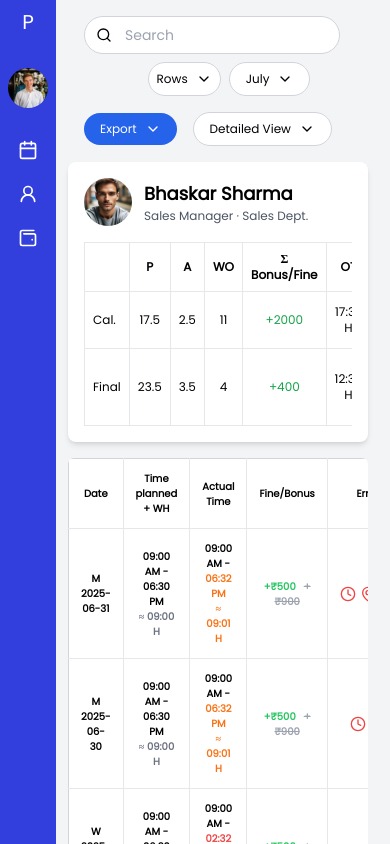
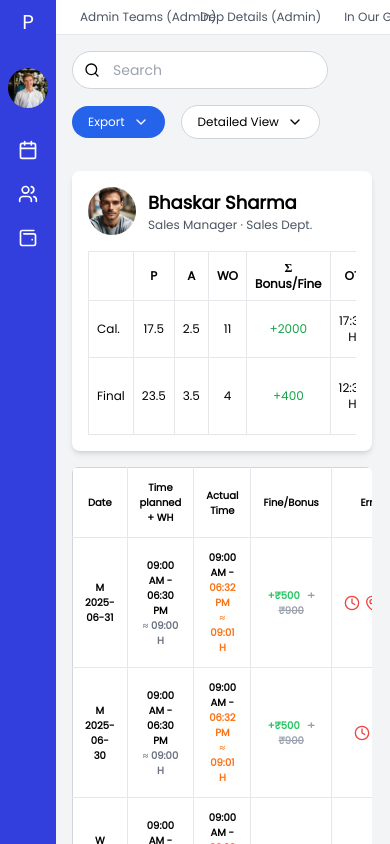
Before and after one commit to Farooq7234/dashboard-praavi, a Next.js app: page / in a window 390 px wide. Shown: the top 844 px of the page. Built offline with nearby package versions, Linux system fonts and the light colour scheme.

Commit message:
feat: add TabNavigation component and enhance layout structure

```diff
--- a/app/page.js
+++ b/app/page.js
@@ -2,6 +2,7 @@ import AttendanceTable from "@/components/AttendanceTable";
 import EmployeeRecord from "@/components/EmployeeRecord";
 import SearchHeader from "@/components/SearchHeader";
 import Sidebar from "@/components/Sidebar";
+import TabNavigation from "@/components/TabNavigation";
 import UserList from "@/components/UserList";
 
 export default function Home() {
@@ -13,15 +14,20 @@ export default function Home() {
   };
   return (
     <>
-      <main className="bg-gray-100 flex gap-3 lg:gap-6 w-full">
+      <main className="bg-gray-100 gap-3 lg:gap-6 w-full overflow-x-hidden">
+        <div className="flex">
           <Sidebar />
+          <div className="flex-1">
             <div className="w-full sm:mx-4">
+              <TabNavigation />
               <SearchHeader />
-          <div className="flex gap-4">
+            </div>
+            <div className="flex gap-4 sm:mx-4 mt-4">
               <UserList />
-            <div className="flex flex-col justify-start  gap-4 w-full">
+              <div className="flex flex-col justify-start gap-4 w-full">
                 <EmployeeRecord employeeData={employeeData} />
                 <AttendanceTable />
+              </div>
             </div>
           </div>
         </div>
--- a/components/AttendanceTable.jsx
+++ b/components/AttendanceTable.jsx
@@ -8,6 +8,7 @@ import {
   Edit3,
   MessageCircle,
   ChevronDown,
+  Link,
 } from "lucide-react";
 
 const AttendanceTable = () => {
@@ -32,7 +33,7 @@ const AttendanceTable = () => {
     return <p>No attendance records available.</p>;
 
   return (
-    <div className="overflow-x-auto rounded-md w-[300px] overflow-hidden sm:w-auto">
+    <div className="overflow-x-auto rounded-md w-[300px] ml-4  overflow-hidden sm:w-auto">
       <table className="w-full border-collapse text-[10px] bg-white  font-bold border border-gray-300 text-center">
         <thead>
           <tr className="border-b border-gray-200">
@@ -138,9 +139,10 @@ const AttendanceTable = () => {
               {/* Actions */}
               <td className="p-3">
                 <div className="flex items-center gap-2 justify-center">
-                  <Edit3 className="w-4 h-4 text-gray-400 cursor-pointer" />
-                  <MessageCircle className="w-4 h-4 text-gray-400 cursor-pointer" />
-                  <MoreVertical className="w-4 h-4 text-gray-400 cursor-pointer" />
+                  <Link className="w-4 h-4 text-gray-800 cursor-pointer" /> 3
+                  <MessageCircle className="w-4 h-4 text-gray-800 cursor-pointer" />{" "}
+                  3
+                  <MoreVertical className="w-4 h-4 text-gray-800 cursor-pointer" />
                 </div>
               </td>
             </tr>
--- a/components/EmployeeRecord.jsx
+++ b/components/EmployeeRecord.jsx
@@ -2,9 +2,9 @@ import React from "react";
 
 const EmployeeRecord = ({ employeeData }) => {
   return (
-    <div className="bg-white  flex justify-between items-center flex-wrap  rounded-lg shadow-md p-4  h-fit w-[300px] sm:w-auto">
+    <div className="bg-white  flex justify-between items-center flex-wrap  rounded-lg shadow-md p-4 ml-4  h-fit w-[300px] sm:w-auto">
       <div className="flex items-start gap-4 mb-4">
-        {/* Employee Profile Section */}
+        {/* Employee Profile 💠 */}
         <div className="flex items-center gap-3">
           <img
             src="man.jpg"
@@ -21,8 +21,7 @@ const EmployeeRecord = ({ employeeData }) => {
           </div>
         </div>
       </div>
-
-      {/* Attendance Table */}
+      {/* Table 💠 */}
       <div className="overflow-x-auto">
         <table className="w-full text-xs  ">
           <thead>
--- a/components/SearchHeader.jsx
+++ b/components/SearchHeader.jsx
@@ -4,9 +4,7 @@ import { Search, ChevronDown } from "lucide-react";
 const SearchHeader = () => {
   return (
     <div className="flex flex-col sm:flex-row justify-between items-center p-4  sm:w-full gap-4 ">
-      {/* Left Section */}
-      <div className="flex flex-wrap items-center gap-2  sm:gap-4 w-full sm:w-auto justify-center sm:justify-start">
-        {/* Search Input */}
+      <div className="flex flex-wrap items-center gap-2  sm:gap-4 w-full sm:w-auto justify-start">
         <div className="relative flex-grow max-w-xs w-full sm:w-auto">
           <div className="absolute inset-y-0 left-3 flex items-center pointer-events-none">
             <Search className="h-4 w-4 text-black" />
@@ -17,34 +15,23 @@ const SearchHeader = () => {
             className=" w-64 sm:w-64 pl-10 pr-4 py-2 rounded-full bg-white text-sm focus:outline-none border border-gray-300"
           />
         </div>
-
-        {/* Filters Button (Hidden on Small Screens) */}
         <button className="px-2 py-2 rounded-full text-xs text-gray-600 font-medium items-center gap-2  hidden sm:flex">
           Filters
         </button>
-
-        {/* Rows Dropdown */}
         <button className="px-2 py-2 border border-gray-300 bg-white rounded-full text-black text-xs font-medium flex items-center gap-2">
           Rows
           <ChevronDown className="h-4 w-4" />
         </button>
-
-        {/* Month Dropdown */}
         <button className="px-4 py-2 border border-gray-300 bg-white rounded-full text-black text-xs font-medium flex items-center gap-2">
           July
           <ChevronDown className="h-4 w-4" />
         </button>
       </div>
-
-      {/* Right Section */}
       <div className="flex flex-wrap items-center gap-4 w-full sm:w-auto  sm:justify-end">
-        {/* Export Button */}
         <button className="px-4 py-2 flex justify-center items-center gap-2 bg-blue-600 text-white rounded-full text-xs font-medium">
           Export
           <ChevronDown className="h-4 w-4" />
         </button>
-
-        {/* Detailed View Dropdown */}
         <button className="px-4 py-2 bg-white rounded-full border border-gray-300 text-xs text-black font-medium flex items-center gap-2">
           Detailed View
           <ChevronDown className="h-4 w-4" />
--- a/components/Sidebar.jsx
+++ b/components/Sidebar.jsx
@@ -1,4 +1,4 @@
-import { Calendar, CirclePower, UserRound, WalletMinimal } from "lucide-react";
+import { Calendar, CirclePower, Users, WalletMinimal } from "lucide-react";
 
 const Sidebar = () => {
   return (
@@ -18,7 +18,7 @@ const Sidebar = () => {
       {/* Navigation Icons */}
       <div className="flex flex-col space-y-6 text-white">
         <Calendar size={20} className="cursor-pointer hover:text-gray-200" />
-        <UserRound size={20} className="cursor-pointer hover:text-gray-200" />
+        <Users size={20} className="cursor-pointer hover:text-gray-200" />
         <WalletMinimal
           size={20}
           className="cursor-pointer hover:text-gray-200"
--- /dev/null
+++ b/components/TabNavigation.jsx
@@ -0,0 +1,52 @@
+"use client";
+import React, { useState } from "react";
+
+const TabNavigation = () => {
+  // Set "final" tab as default active
+  const [activeTab, setActiveTab] = useState("final");
+
+  const tabs = [
+    { id: "admin", label: "Admin Teams (Admin)" },
+    { id: "deps", label: "Dep Details (Admin)" },
+    { id: "outage", label: "In Our Gage" },
+    { id: "pipeline", label: "Pipeline Admin" },
+    { id: "manage", label: "Manage Employees" },
+    { id: "final", label: "Final Reports" },
+    { id: "error", label: "Error Reports" },
+  ];
+
+  return (
+    <div
+      className=" bg-white border-b border-gray-200 w-full
+     "
+    >
+      <div className="max-w-full ">
+        <nav className="flex justify-around items-center px-6 overflow-x-auto">
+          {tabs.map((tab) => (
+            <button
+              key={tab.id}
+              onClick={() => setActiveTab(tab.id)}
+              className={`
+                 py-2 text-xs font-medium rounded-t-lg
+                transition-colors duration-200 relative
+                min-w-[120px] whitespace-nowrap
+                ${
+                  activeTab === tab.id
+                    ? "bg-blue-50 text-blue-600 border-b-2 border-blue-600"
+                    : "text-gray-600 hover:bg-gray-100"
+                }
+              `}
+            >
+              {tab.label}
+            </button>
+          ))}
+          <button className="text-blue-800 font-bold text-xs">
+            Attendance Module
+          </button>
+        </nav>
+      </div>
+    </div>
+  );
+};
+
+export default TabNavigation;
```
Lines whose indentation alone changed are shown as unchanged.
